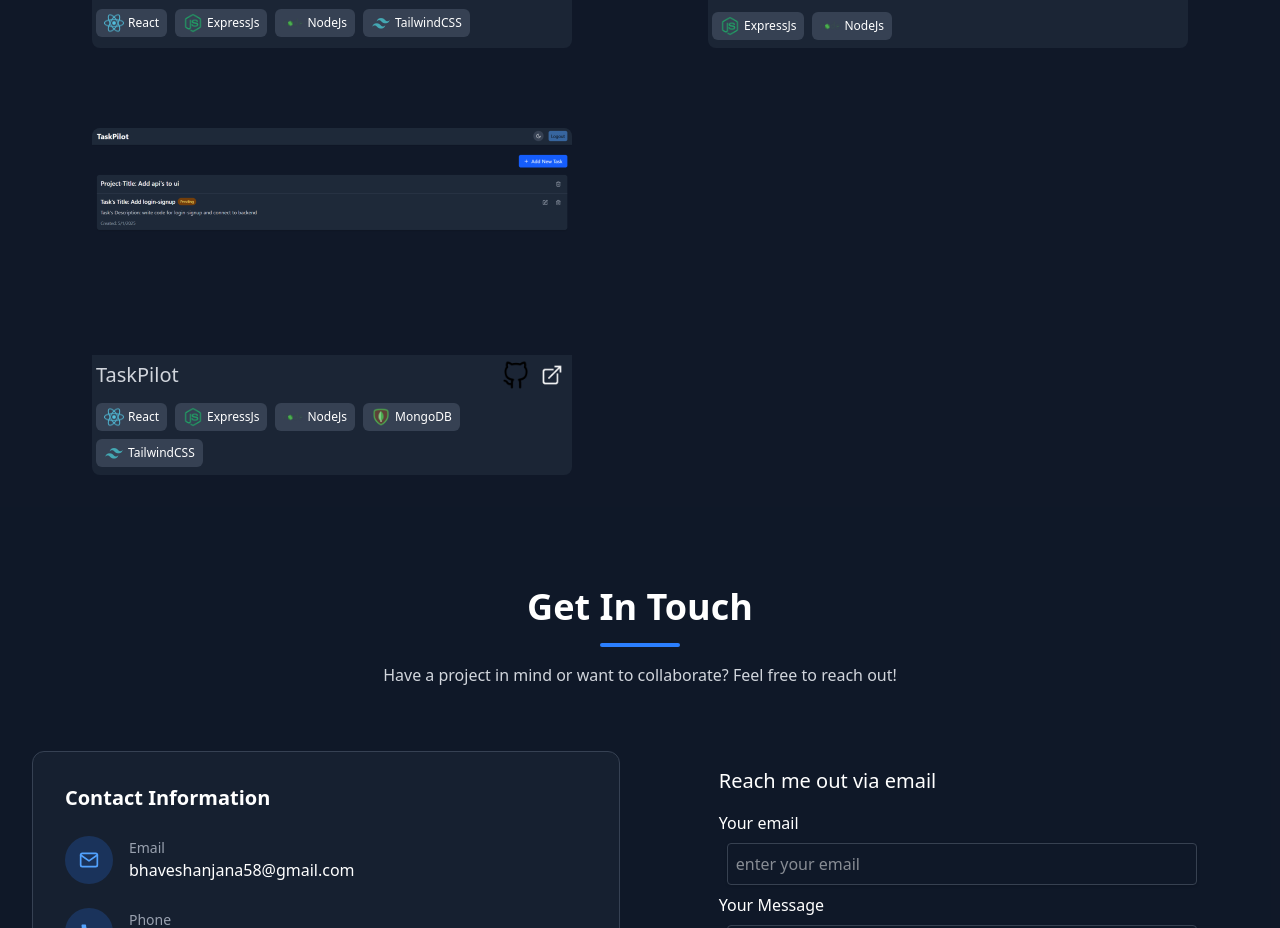
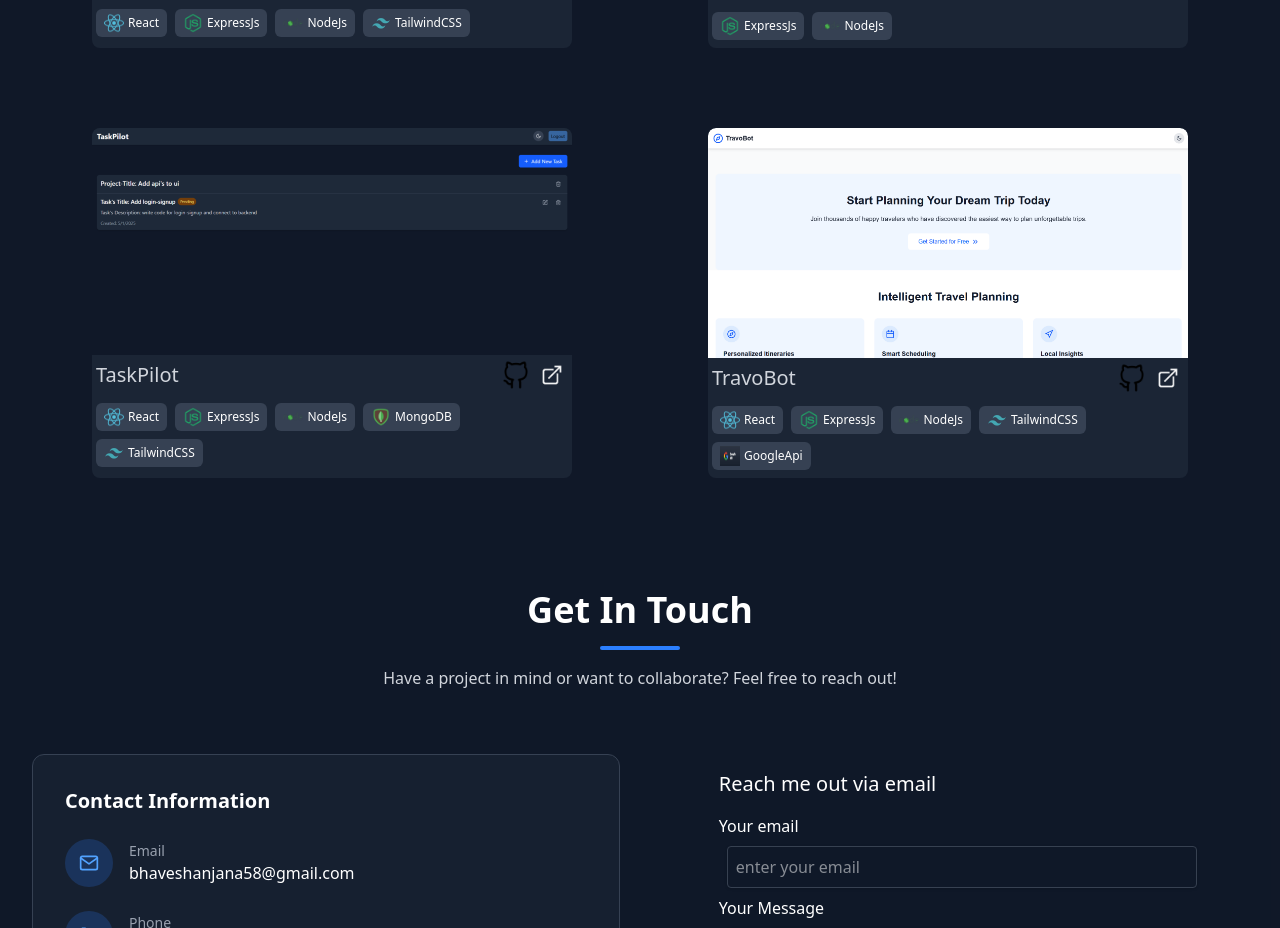
Before and after one commit to Bhaveshanjana/portfolio, a React (Vite) app: page / in a window 1280 px wide. Shown: the part 2165-3093 px from the top of the page. Built offline with nearby package versions, Linux system fonts and the light colour scheme.

Commit message:
Add TravoBot

```diff
--- a/src/components/Project.jsx
+++ b/src/components/Project.jsx
@@ -13,6 +13,7 @@ import img2 from "../assets/image.png";
 import wipeBg from "../assets/wipebg.png";
 import buzzBoot from "../assets/BuzzBot.png";
 import taskpilot from "../assets/taskpilot.png";
+import TravoBot from "../assets/TravoBot.png";
 
 const projects = [
   {
@@ -75,6 +76,19 @@ const projects = [
       { icon: tailwind, name: "TailwindCSS" },
     ],
   },
+  {
+    title: "TravoBot",
+    image: TravoBot,
+    github: "https://github.com/Bhaveshanjana/TravoBot",
+    link: "https://travo-bot.vercel.app/",
+    techs: [
+      { icon: react, name: "React" },
+      { icon: express, name: "ExpressJs" },
+      { icon: node, name: "NodeJs" },
+      { icon: tailwind, name: "TailwindCSS" },
+      { icon: google, name: "GoogleApi" },
+    ],
+  },
 ];
 
 const Project = () => {
```
Also changed, not shown: src/assets/TravoBot.png (added).
